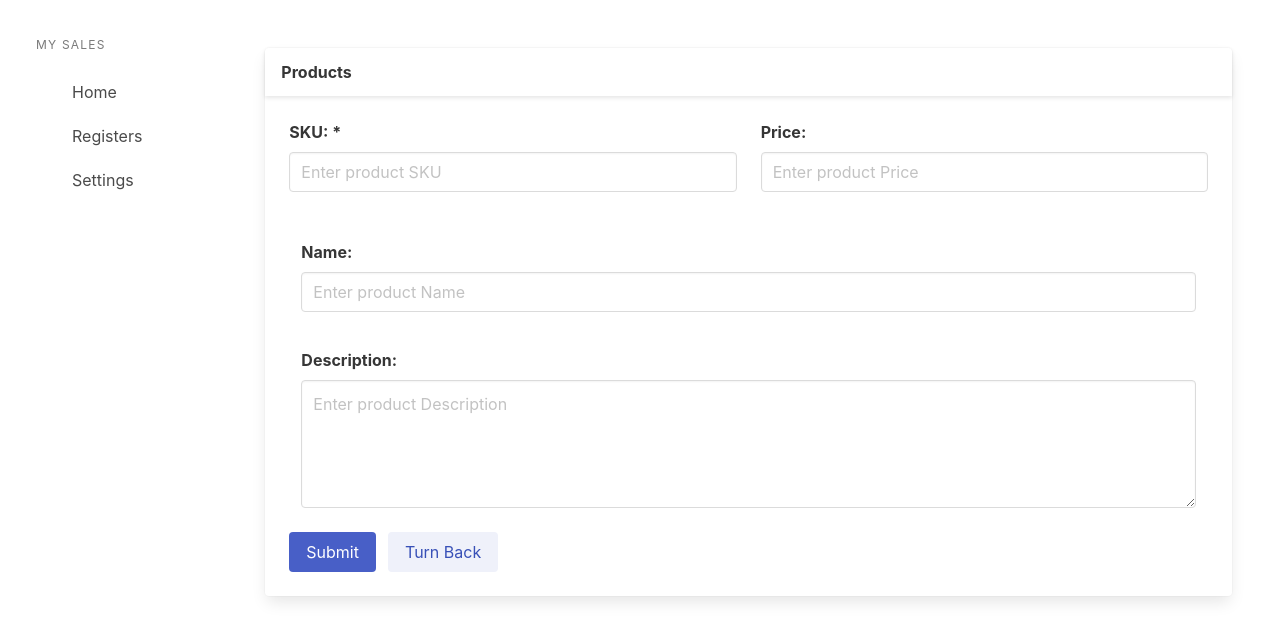
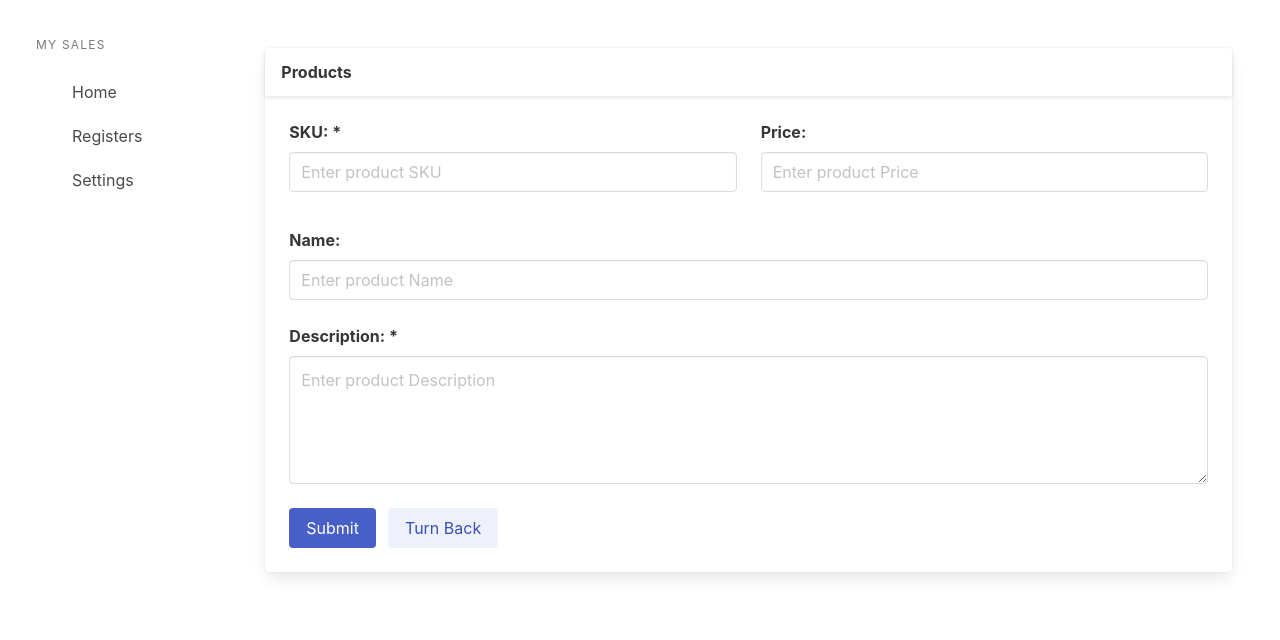
Before and after one commit to gabrielhs33/Spring-NextJs, a Next.js app in the folder sales-app/: page /records/products in a window 1280 px wide. Shown: the top 640 px of the page. Built offline with nearby package versions, Linux system fonts and the light colour scheme.

Commit message:
creating input component

```diff
--- /dev/null
+++ b/sales-app/src/components/common/index.ts
@@ -0,0 +1 @@
+export { Input } from './input'
--- /dev/null
+++ b/sales-app/src/components/common/input/index.tsx
@@ -0,0 +1,35 @@
+import { InputHTMLAttributes } from 'react'
+
+interface InputProps extends InputHTMLAttributes<HTMLInputElement>{
+
+    id: string;
+    onChange?: (value: any) => void;
+    label:string;
+    columnClass?: string,
+}
+
+export const Input:React.FC<InputProps> = ({
+    onChange,
+    label,
+    columnClass,
+    id,
+    ...inputprops
+}: InputProps) => {
+
+    return(
+
+        <div className= {`field column ${columnClass}`}>
+        <label className="label" htmlFor="inputSku">{label}</label>
+        <div className="control">
+            <input className="input"
+                    id={id} {...inputprops}
+                     onChange={event => {
+                        if(onChange){
+                            onChange(event.target.value)
+                        }
+                    }}
+                    />
+        </div>
+    </div>
+    )
+}
--- a/sales-app/src/components/index.ts
+++ b/sales-app/src/components/index.ts
@@ -1,2 +1,3 @@
 export { Layout } from './layout'
 export  { RegisterProducts } from './products'
+export { Input } from './common'
--- a/sales-app/src/components/products/records/index.tsx
+++ b/sales-app/src/components/products/records/index.tsx
@@ -1,5 +1,5 @@
 import { useState } from 'react'
-import { Layout }  from 'components'
+import { Layout, Input }  from 'components'
 
 export const RegisterProducts: React.FC = () =>{
 
@@ -25,39 +25,45 @@ export const RegisterProducts: React.FC = () =>{
         <Layout title="Products">
 
             <div className="columns">
-                <div className="field is-half column">
-                    <label className="label" htmlFor="inputSku">SKU: *</label>
-                    <div className="control">
-                        <input className="input"
-                                id="inputSku" value={sku} onChange={event => setSku(event.target.value)}
-                                placeholder="Enter product SKU"/>
-                    </div>
-                </div>
-                <div className="field is-half column">
-                    <label className="label" htmlFor="inputPrice">Price: </label>
-                    <div className="control">
-                        <input className="input"
-                                id="inputPrice" value={price} onChange={event => setPrice(event.target.value)}
-                                placeholder="Enter product Price"/>
-                    </div>
-                </div>
+
+                <Input label='SKU: *'
+                        columnClass='is-half'
+                        onChange={setSku}
+                        value = {sku}
+                        id='inputSKu'
+                        placeholder='Enter product SKU'
+                />
+
+                <Input label='Price: '
+                        columnClass='is-half'
+                        onChange={setPrice}
+                        value = {price}
+                        id='inputPrice'
+                        placeholder='Enter product Price'
+                />
                 </div>
 
-            <div className="field column is-full">
-                <label className="label" htmlFor="inputSku">Name: </label>
-                <div className="control">
-                    <input className="input"
-                            id="inputName" value={name} onChange={event => setName(event.target.value)}
-                            placeholder="Enter product Name"/>
-                </div>
+                <div className='columns'>
+
+                    <Input label='Name: '
+                            columnClass='is-full'
+                            onChange={setName}
+                            value = {name}
+                            id='inputName'
+                            placeholder='Enter product Name'
+                    />
                 </div>
 
+                <div className='columns'>
                     <div className="field column is-full">
-                <label className="label" htmlFor="inputSku">Description: </label>
-                <div className="control">
-                    <textarea className="textarea"
-                            id="inputDesc" value={description} onChange={event => setDescription(event.target.value)}
-                            placeholder="Enter product Description"/>
+                        <label className='label' htmlFor="inputDesc">Description: *</label>
+                        <div className='control'>
+                            <textarea className='textarea'
+                                        id = "inputDesc" value={description}
+                                        onChange={ event => setDescription(event.target.value)}
+                                        placeholder='Enter product Description'
+                            />
+                        </div>
                     </div>
                 </div>
 
```
Also changed, not shown: sales-app/src/components/products/index.ts (line endings or trailing spaces). Lines whose indentation alone changed are shown as unchanged.
